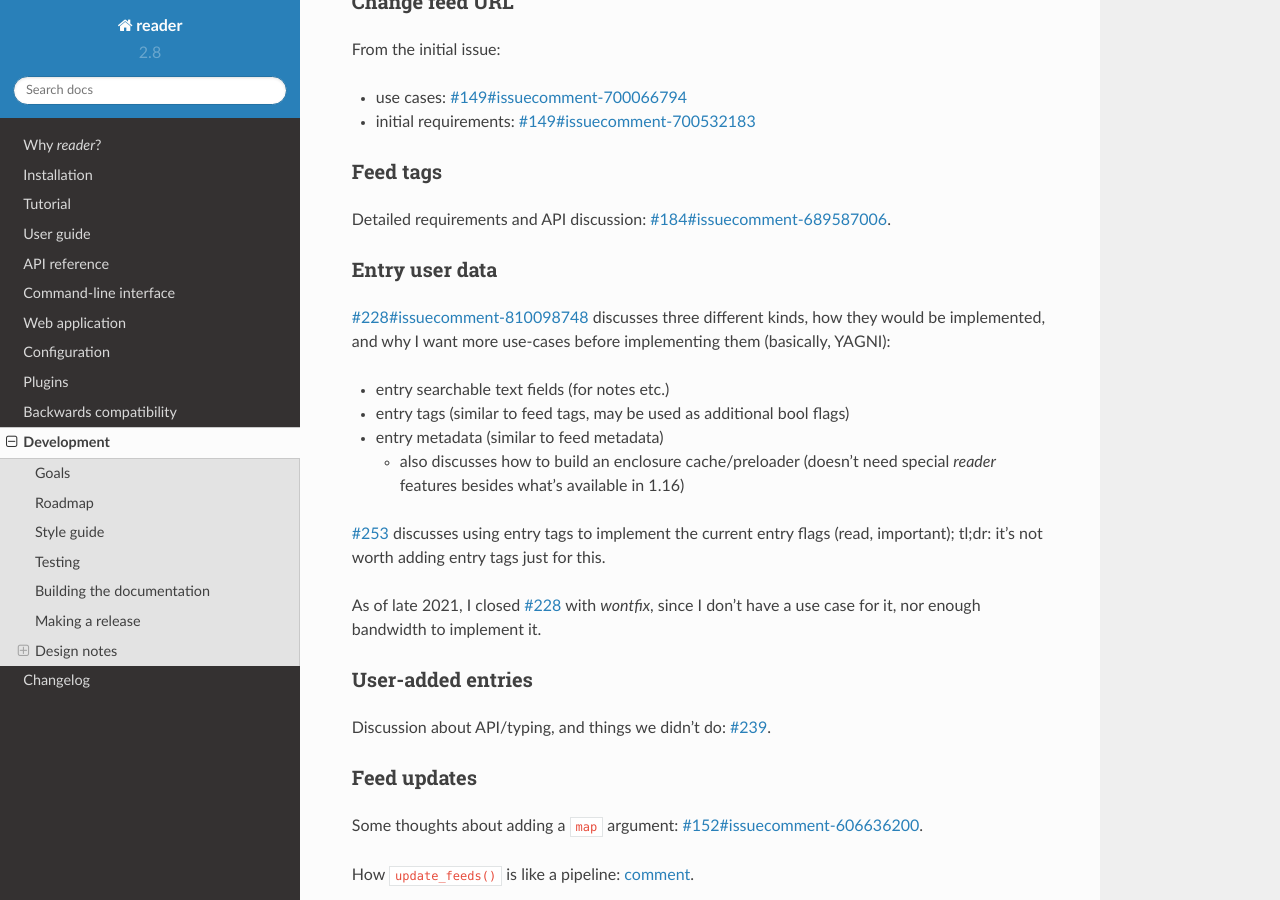
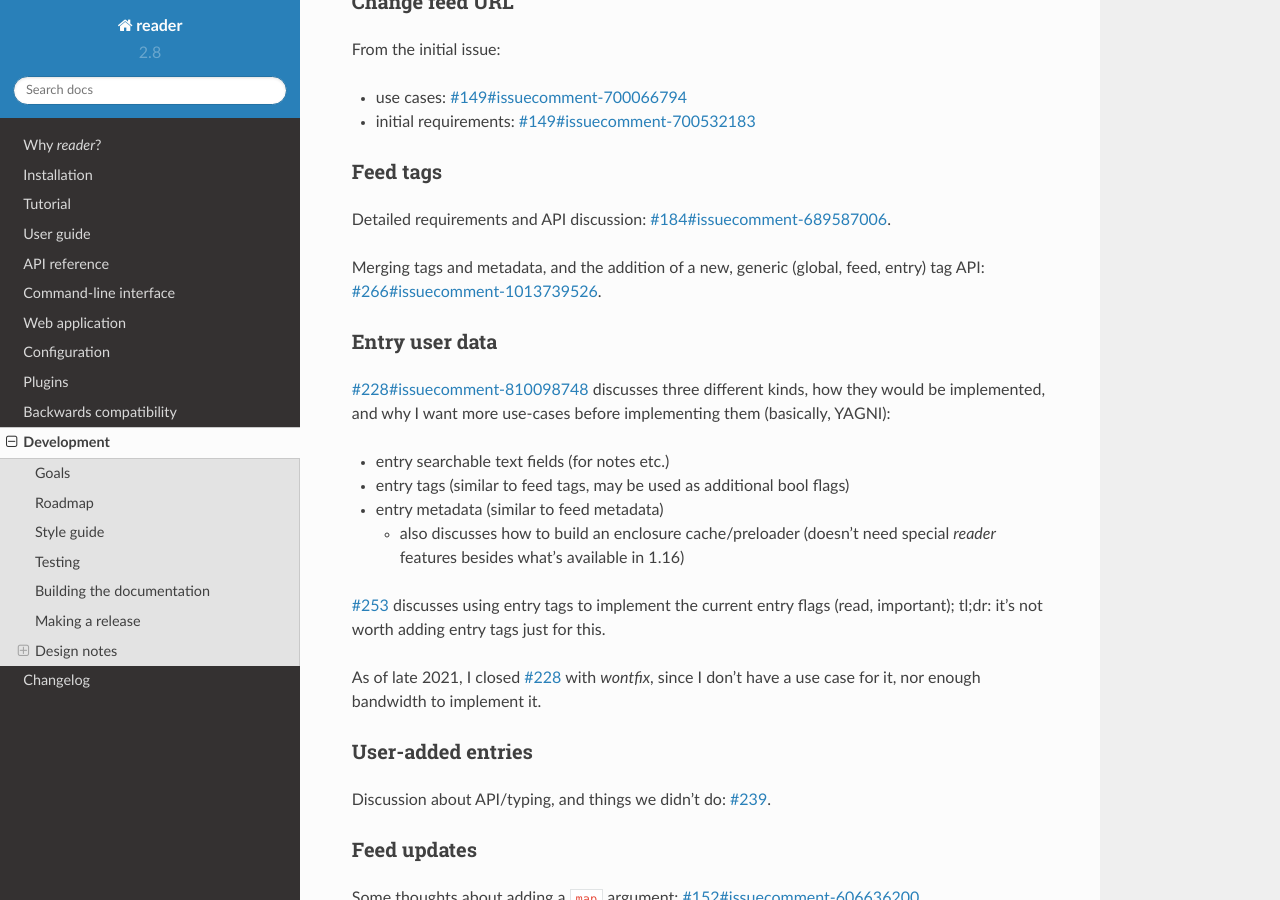
Before and after one commit to Alcides1123/reader, a Sphinx documentation site: the page built from docs/dev.rst, in a window 1280 px wide and 900 px high, scrolled down 5123 px. Built offline with Sphinx 7.4.7 and the Read the Docs theme 2.0.0, drawn with Linux system fonts in a browser that asks for light colours.

Commit message:
Dev notes for #266.

```diff
--- a/docs/dev.rst
+++ b/docs/dev.rst
@@ -262,6 +262,9 @@ Feed tags
 
 Detailed requirements and API discussion: :issue:`184#issuecomment-689587006`.
 
+Merging tags and metadata, and the addition of a new,
+generic (global, feed, entry) tag API: :issue:`266#issuecomment-1013739526`.
+
 
 Entry user data
 ~~~~~~~~~~~~~~~
```
